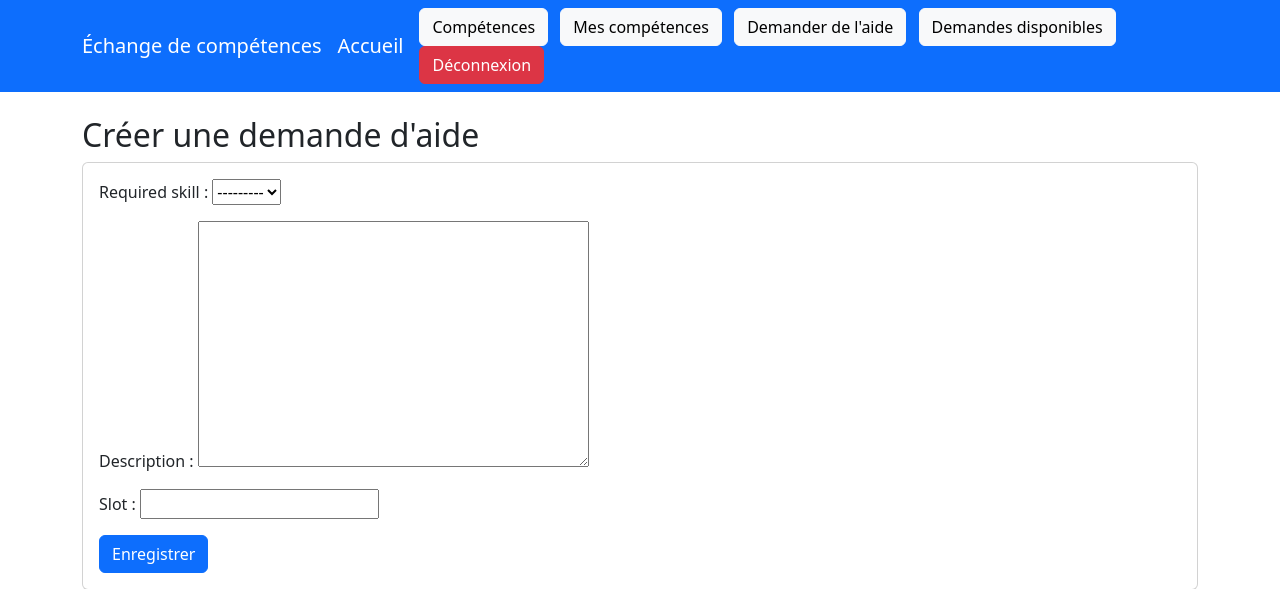
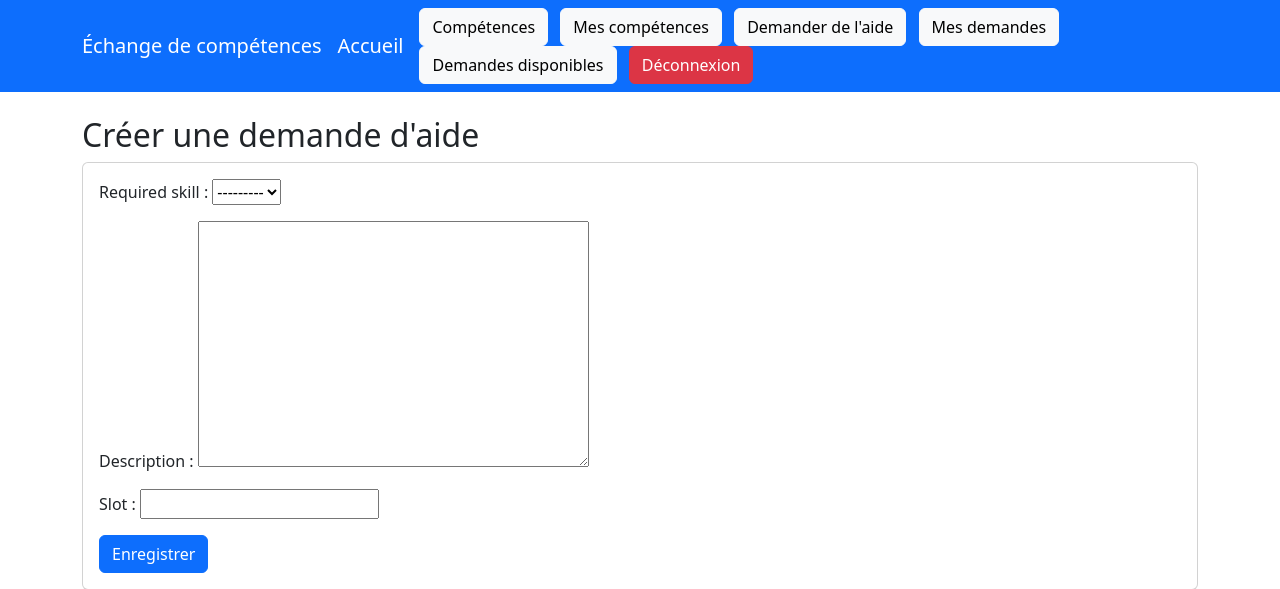
Before and after one commit to Jeandioubate/Skills_sharing, a Django app: page /app/demande/ in a window 1280 px wide. Shown: the top 589 px of the page. Run offline with Django 5.2, Linux system fonts and the light colour scheme; the visitor is signed in with stand-in values (Sample User, id 1); data that the repository does not hold is empty.

Commit message:
Ajout du lien dans base.html

```diff
--- a/echange_competences/templates/base.html
+++ b/echange_competences/templates/base.html
@@ -40,6 +40,10 @@ Mes compétences
 Demander de l'aide
 </a>
 
+<a class="btn btn-light me-2" href="{% url 'app:my_requests' %}">
+Mes demandes
+</a>
+
 <a class="btn btn-light me-2" href="{% url 'app:request_available' %}">
 Demandes disponibles
 </a>
```
